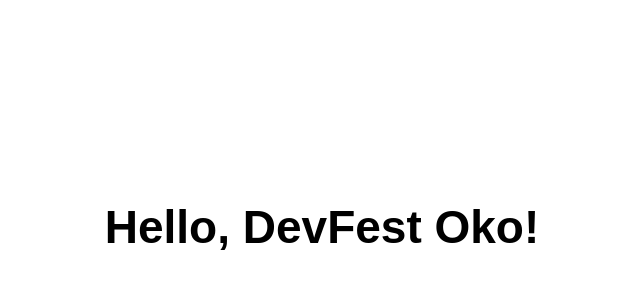
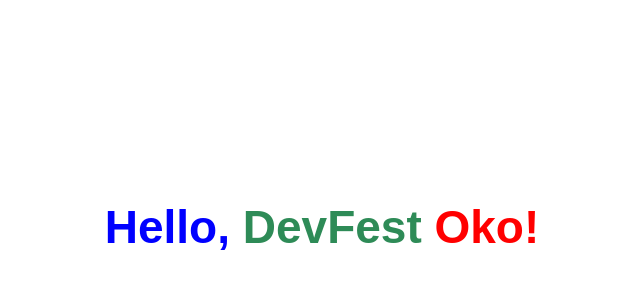
Before and after one commit to DanielNgozika/PWA-workshop, a website: page public/index.html in a window 1280 px wide. Shown: the whole page, without its empty margins (318-958 px from the left). Drawn offline with Linux system fonts and the light colour scheme; a web font is replaced by a local one.

Commit message:
Split h1 message for individual styling.

```diff
--- a/public/index.html
+++ b/public/index.html
@@ -26,6 +26,6 @@
 		</script>
 	</head>
 	<body>
-		<h1>Hello, DevFest Oko!</h1>
+		<h1><span>Hello,</span> <span>DevFest</span> <span>Oko!</span></h1>
 	</body>
 </html>
```
